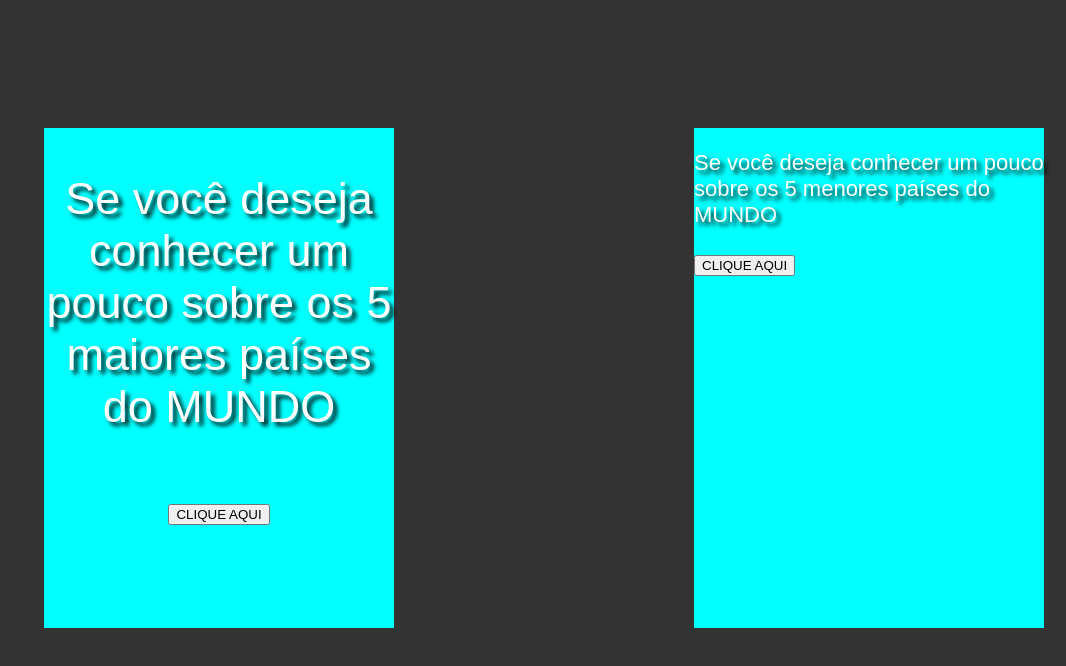
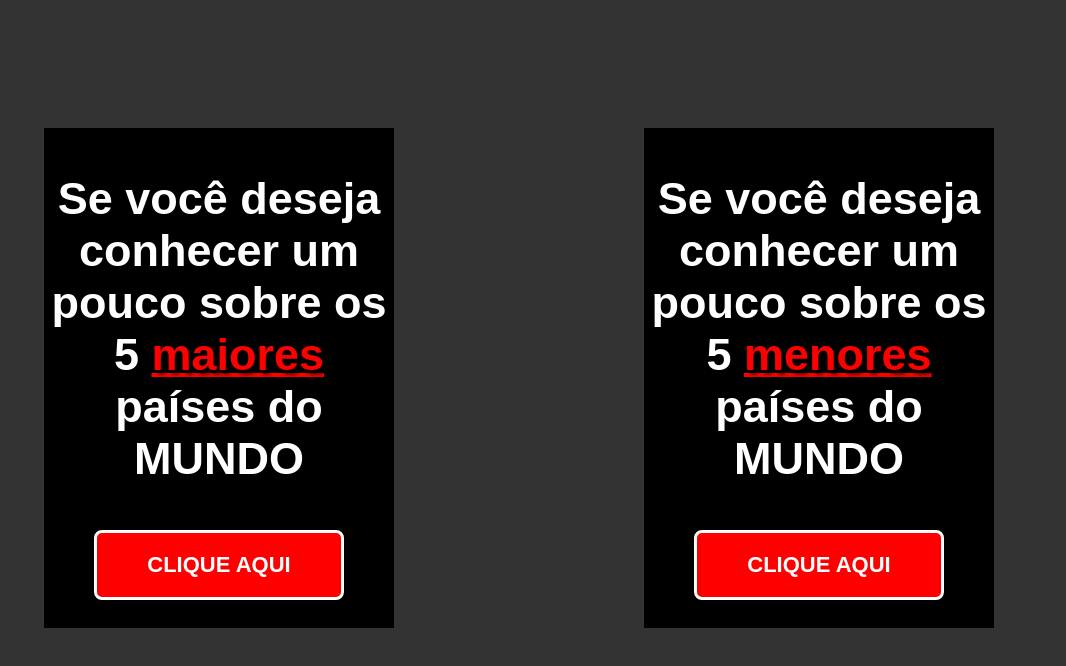
Before and after one commit to RomuloPA/ModalDeDadosPaises, a plain HTML site: page Index.html in a window 1280 px wide. Shown: the whole page, without its empty margins (214-1280 px from the left). Drawn offline with Linux system fonts and the light colour scheme.

Commit message:
Foi estilizado a página inicial do projeto

```diff
--- a/Index.html
+++ b/Index.html
@@ -9,12 +9,12 @@
 <body id="body">
     <div class="first-page" id="first-page">
         <div class="choose-one">
-            <p>Se você deseja conhecer um pouco sobre os 5 maiores países do MUNDO</p>
-            <button onclick="biggestCountriesPage()">CLIQUE AQUI</button>
+            <p>Se você deseja conhecer um pouco sobre os 5 <span class="emphasis">maiores</span> países do MUNDO</p>
+            <button class="btn-choice" id="btn-choice" onclick="biggestCountriesPage()">CLIQUE AQUI</button>
         </div>
         <div class="choose-two">
-            <p>Se você deseja conhecer um pouco sobre os 5 menores países do MUNDO</p>
-            <button onclick="smallestCountriesPage()">CLIQUE AQUI</button>
+            <p>Se você deseja conhecer um pouco sobre os 5 <span class="emphasis">menores</span> países do MUNDO</p>
+            <button class="btn-choice" id="btn-choice" onclick="smallestCountriesPage()">CLIQUE AQUI</button>
         </div>
     </div>
 
--- a/Styles.css
+++ b/Styles.css
@@ -13,27 +13,52 @@ body {
 .choose-one {
     width: 350px;
     height: 500px;
-    background-color: aqua;
+    background-color: rgb(0, 0, 0);
     margin-top: 120px;
     margin-left: 250px;
     font-size: 45px;
     text-align: center;
+    font-weight: bold;
 }
 
 .choose-two {
     width: 350px;
     height: 500px;
-    background-color: aqua;
+    background-color: rgb(0, 0, 0);
     margin-top: 120px;
-    margin-left: 300px;
+    margin-left: 250px;
+    font-size: 45px;
+    text-align: center;
+    font-weight: bold;
+}
+
+.emphasis {
+    color: #ff0000;
+    text-decoration: underline;
+}
+
+.btn-choice {
+    width: 250px;
+    height: 70px;
+    font-size: 22px;
+    background: #ff0000;
+    color: #ffffff;
+    font-weight: bold;
+    border: 3px solid #fff;
+    padding: 0.2em 0.6em;
+    border-radius: 8px;
+}
+
+.btn-choice:hover {
+    background: #ffffff;
+    color: #ff0000;
+    border: 3px solid #ff0000;
+    font-weight: bold;
+    cursor: pointer;
 }
 
 .biggest-countries {
     display: none;
-}
-
-.div-body {
-    /*display: none;*/
 }
 
 .smallest-countries {
```
